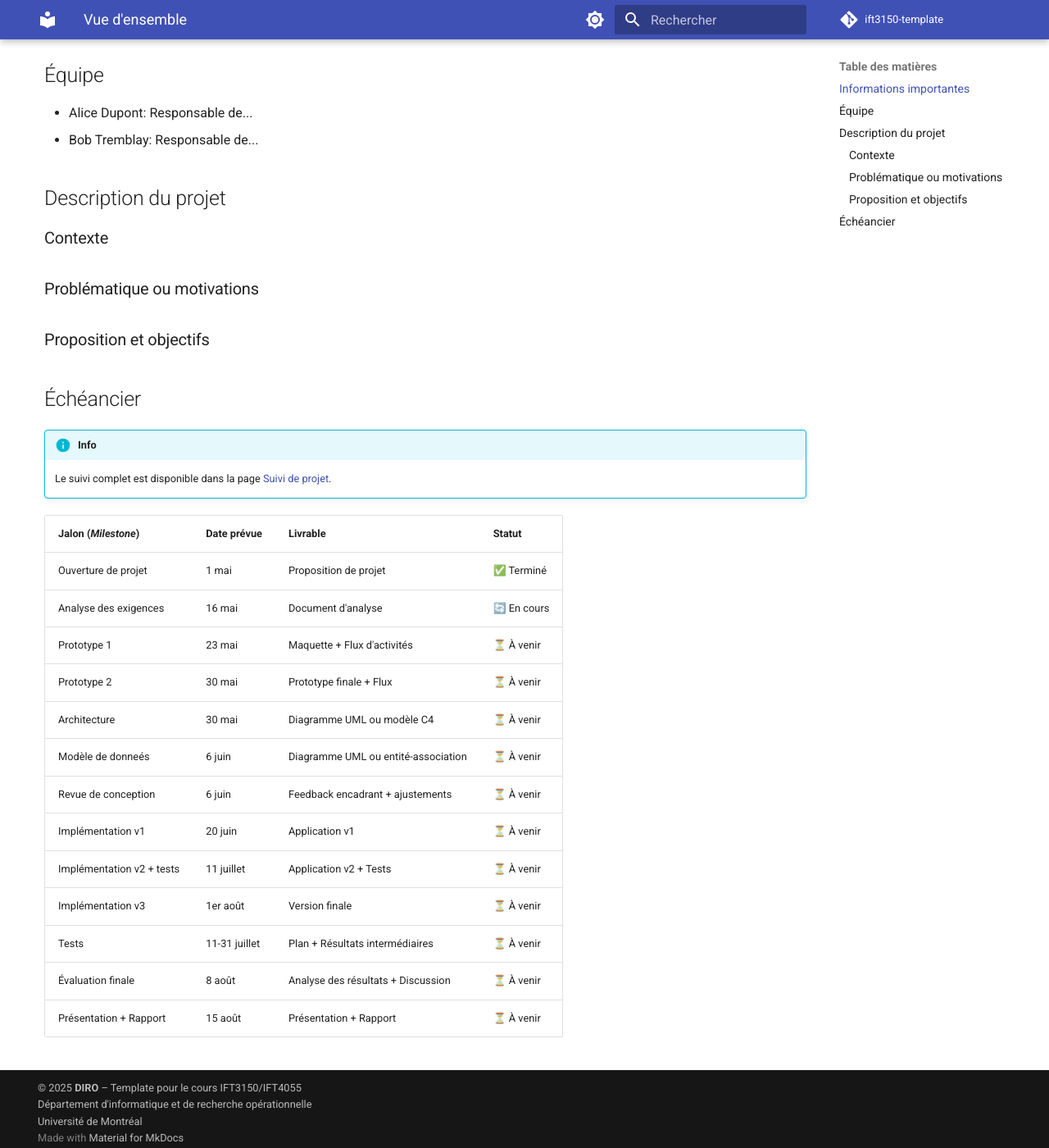
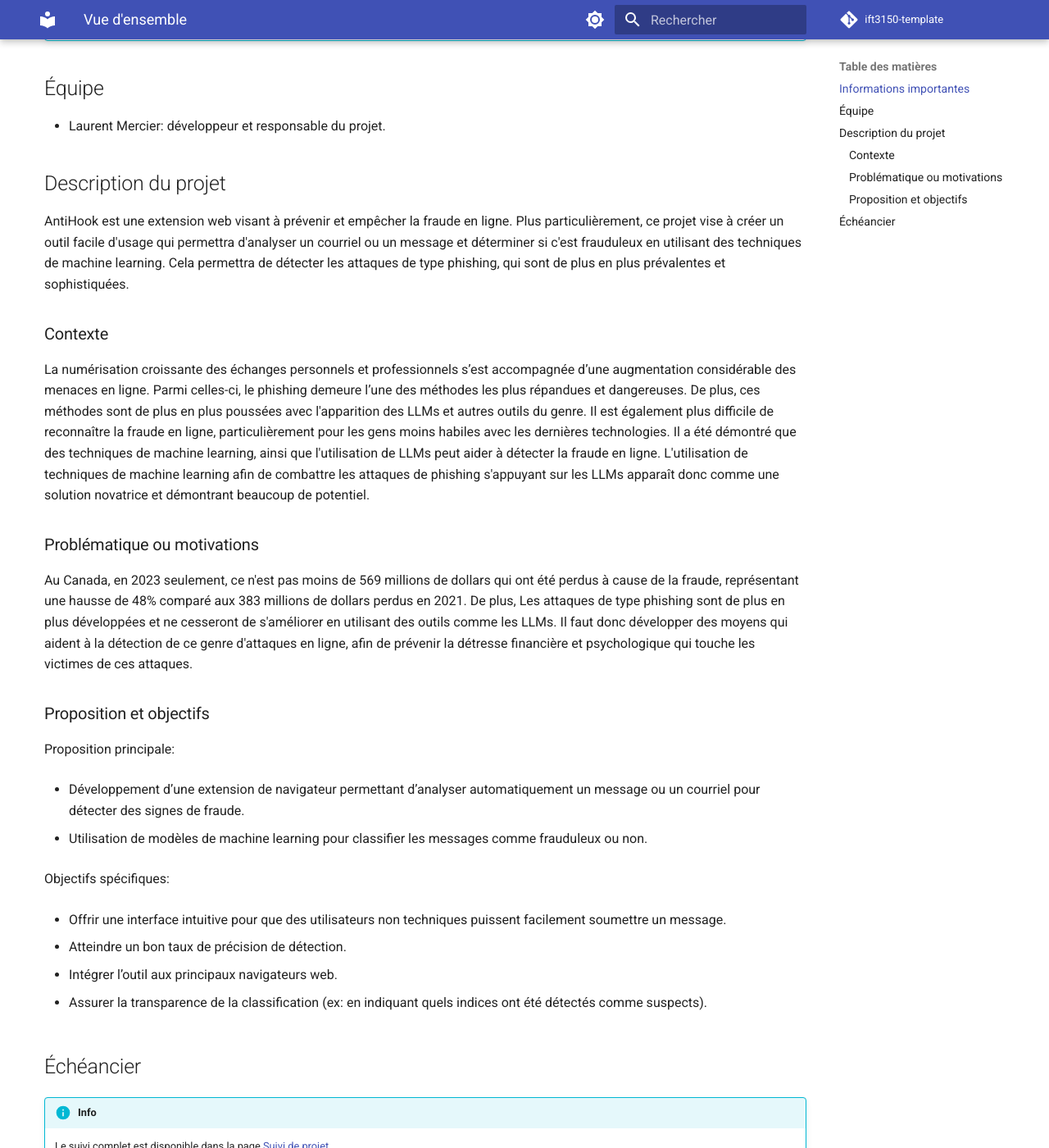
Before and after one commit to Laurent-Mercier/IFT3150-site-web, an MkDocs documentation site: the page built from docs/index.md, in a window 1280 px wide and 1400 px high, scrolled down 530 px. Shown: the whole window at 82% size. Built offline with MkDocs 1.6.1 and Material for MkDocs 9.7.7, drawn with Linux system fonts in a browser that asks for light colours; comment, search, counter and statistics services are not loaded; some of the changed text lies outside the part shown.

Commit message:
Semaine 1

```diff
--- a/docs/index.md
+++ b/docs/index.md
@@ -1,8 +1,8 @@
-# Projet IFT3150: Nom du projet
+# Projet IFT3150: AntiHook – Extension web détectant la fraude en ligne
 
-> **Thèmes**: Science de données, Génie logiciel
-> **Superviseur**: Nom du supervisuer
-> **Collaborateurs:** Nom de(s) collaborateur(s) et partenaire(s)
+> **Thèmes**: Cybersécurité, prévention de la fraude en ligne.
+> **Superviseur**: Esma Aimeur.
+> **Collaborateurs:** Yuan-Chen Chang (étudiante à la maîtrise avec Esma Aimeur)
 
 ## Informations importantes
 
@@ -14,16 +14,37 @@
 
 ## Équipe
 
-- Alice Dupont: Responsable de...
-- Bob Tremblay: Responsable de...
+- Laurent Mercier: développeur et responsable du projet.
 
 ## Description du projet
 
+AntiHook est une extension web visant à prévenir et empêcher la fraude en ligne. Plus particulièrement, ce projet vise à créer un outil facile d'usage qui permettra d'analyser un courriel ou un message et déterminer si c'est frauduleux en utilisant des techniques de machine learning. Cela permettra de détecter les attaques de type phishing, qui sont de plus en plus prévalentes et sophistiquées.
+
 ### Contexte
+
+La numérisation croissante des échanges personnels et professionnels s’est accompagnée d’une augmentation considérable des menaces en ligne. Parmi celles-ci, le phishing demeure l’une des méthodes les plus répandues et dangereuses. De plus, ces méthodes sont de plus en plus poussées avec l'apparition des LLMs et autres outils du genre. Il est également plus difficile de reconnaître la fraude en ligne, particulièrement pour les gens moins habiles avec les dernières technologies. Il a été démontré que des techniques de machine learning, ainsi que l'utilisation de LLMs peut aider à détecter la fraude en ligne. L'utilisation de techniques de machine learning afin de combattre les attaques de phishing s'appuyant sur les LLMs apparaît donc comme une solution novatrice et démontrant beaucoup de potentiel.
 
 ### Problématique ou motivations
 
+Au Canada, en 2023 seulement, ce n'est pas moins de 569 millions de dollars qui ont été perdus à cause de la fraude, représentant une hausse de 48% comparé aux 383 millions de dollars perdus en 2021. De plus, Les attaques de type phishing sont de plus en plus développées et ne cesseront de s'améliorer en utilisant des outils comme les LLMs. Il faut donc développer des moyens qui aident à la détection de ce genre d'attaques en ligne, afin de prévenir la détresse financière et psychologique qui touche les victimes de ces attaques.
+
 ### Proposition et objectifs
+
+Proposition principale:
+
+- Développement d’une extension de navigateur permettant d’analyser automatiquement un message ou un courriel pour détecter des signes de fraude.
+
+- Utilisation de modèles de machine learning pour classifier les messages comme frauduleux ou non.
+
+Objectifs spécifiques:
+
+- Offrir une interface intuitive pour que des utilisateurs non techniques puissent facilement soumettre un message.
+
+- Atteindre un bon taux de précision de détection.
+
+- Intégrer l’outil aux principaux navigateurs web.
+
+- Assurer la transparence de la classification (ex: en indiquant quels indices ont été détectés comme suspects).
 
 
 ## Échéancier
```
Also changed, not shown: README.md (+2 -3 lines).
